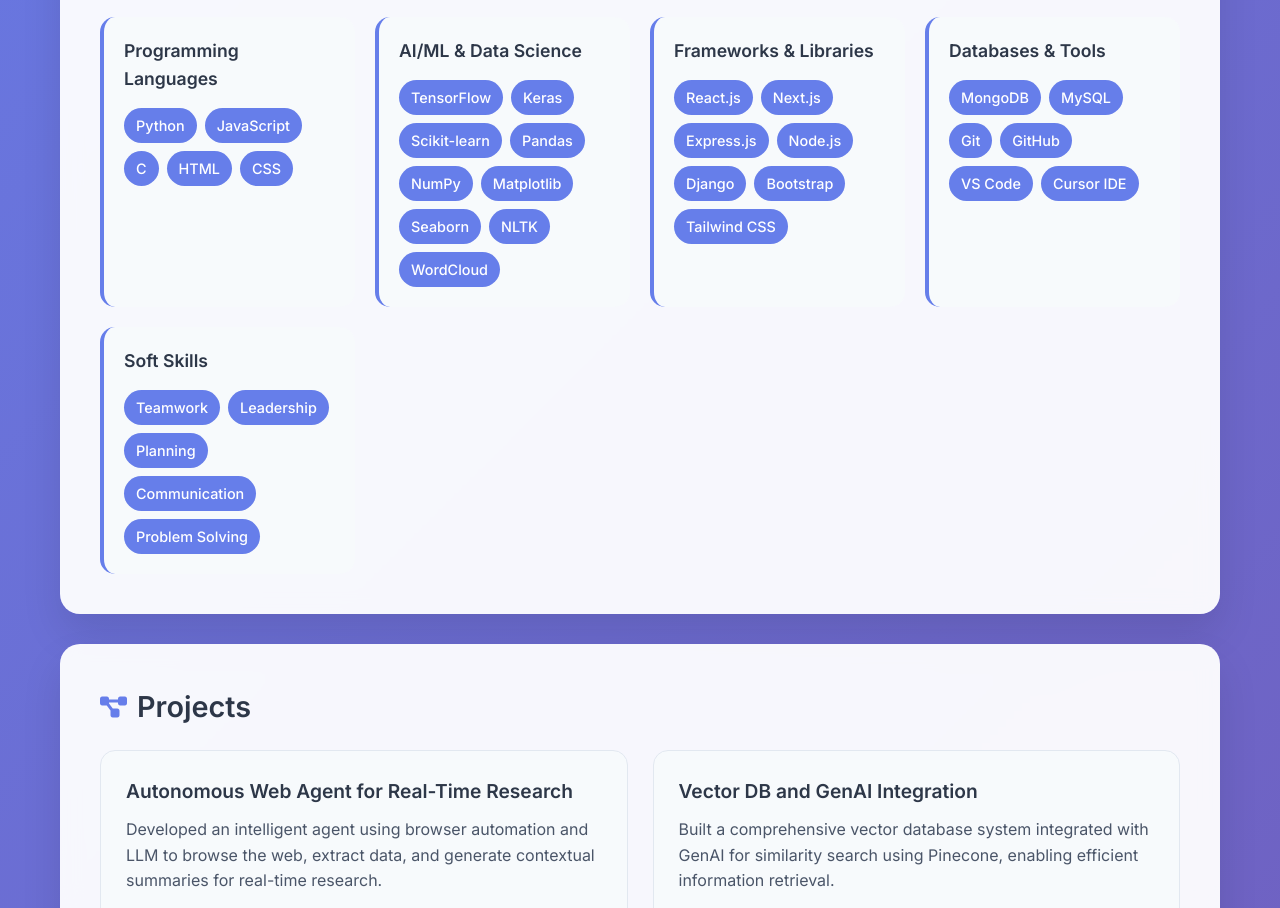
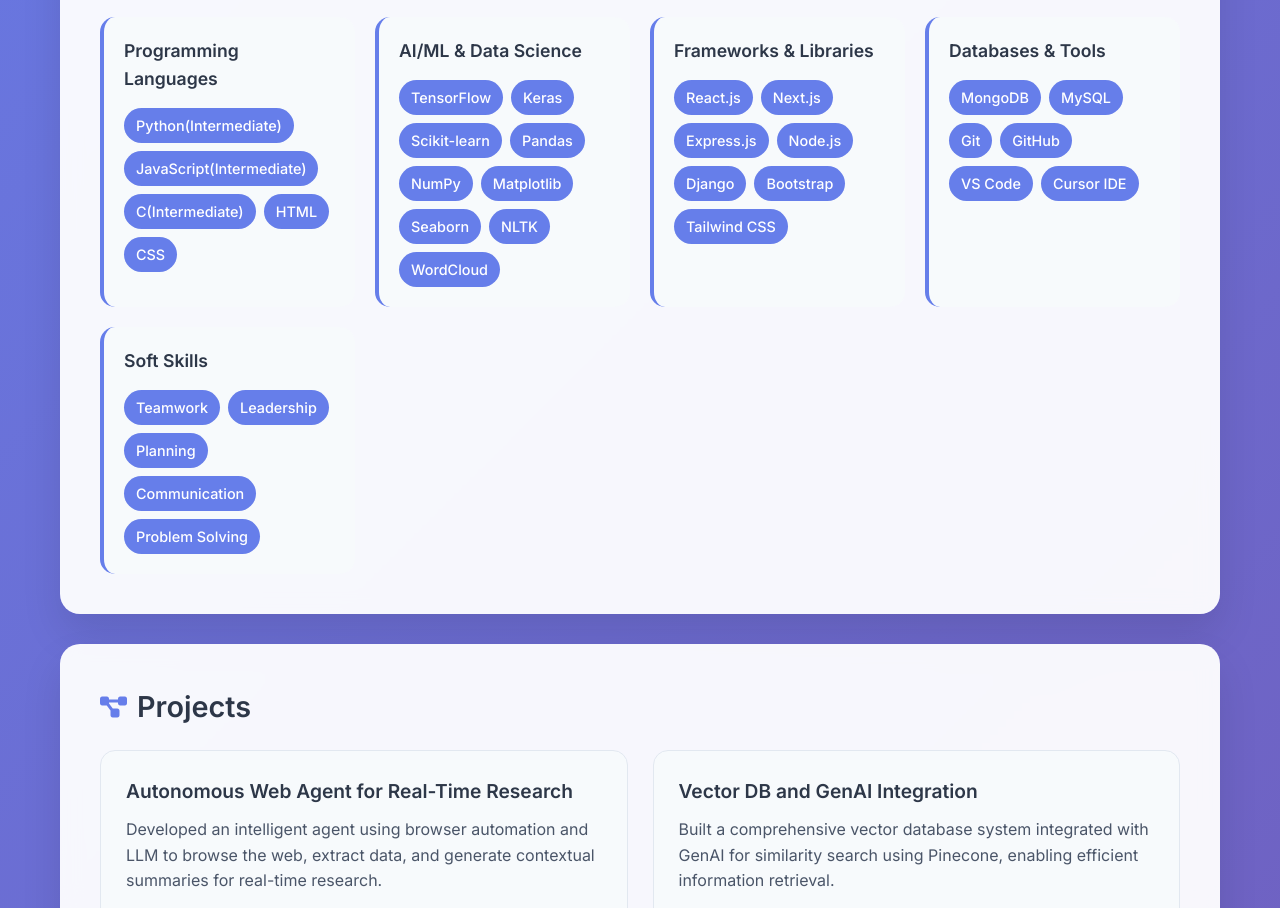
Before and after one commit to Upashak653/CV, a plain HTML site: page index.html in a window 1280 px wide. Shown: the part 912-1820 px from the top of the page. Drawn offline with Linux system fonts and the light colour scheme.

Commit message:
files updated

```diff
--- a/index.html
+++ b/index.html
@@ -436,9 +436,9 @@
                 <div class="skill-category">
                     <h4>Programming Languages</h4>
                     <ul class="skill-list">
-                        <li class="skill-item">Python</li>
-                        <li class="skill-item">JavaScript</li>
-                        <li class="skill-item">C</li>
+                        <li class="skill-item">Python(Intermediate)</li>
+                        <li class="skill-item">JavaScript(Intermediate)</li>
+                        <li class="skill-item">C(Intermediate)</li>
                         <li class="skill-item">HTML</li>
                         <li class="skill-item">CSS</li>
                     </ul>
```
